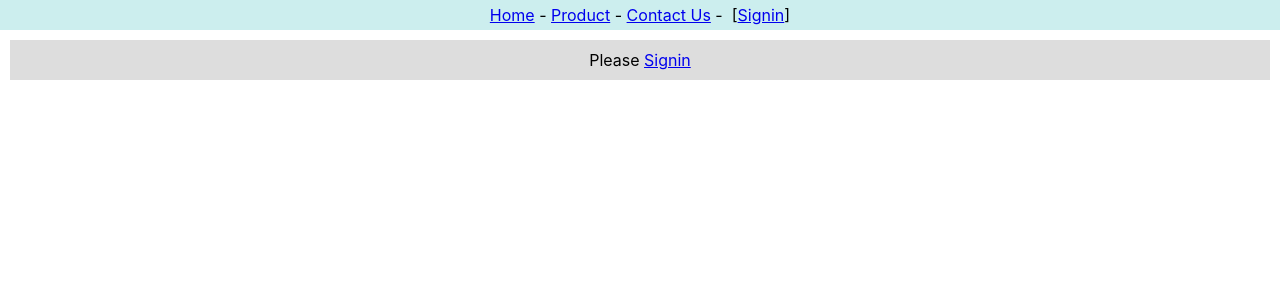
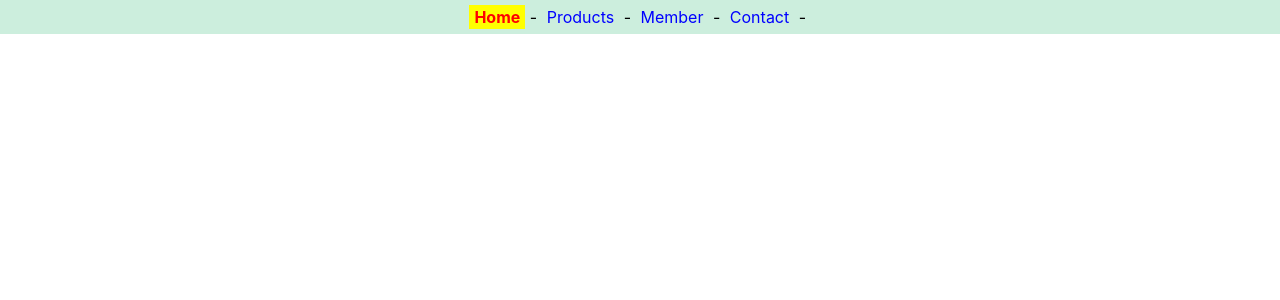
Before and after one commit to titipon71/app1, a React (Create React App) app: page / in a window 1280 px wide. Shown: the top 300 px of the page. Built offline with nearby package versions, Linux system fonts and the light colour scheme.

Commit message:
Add Navbar&Link

```diff
--- a/package.json
+++ b/package.json
@@ -9,6 +9,7 @@
     "@testing-library/user-event": "^13.5.0",
     "react": "^19.2.3",
     "react-dom": "^19.2.3",
+    "react-router-dom": "^7.13.0",
     "react-scripts": "5.0.1",
     "web-vitals": "^2.1.4"
   },
--- a/src/App.js
+++ b/src/App.js
@@ -1,13 +1,5 @@
-import React from "react";
-import { userContext } from './context'
-import Content2 from './context-content2'
-import Header2 from "./context-header2";
+import Router2 from "./router2";
+
 export default function App() {
-    let [user , setUser] = React.useState(null);
-    return (
-        <userContext.Provider value={[user, setUser]}>
-            <Header2 />
-            <Content2 />
-        </userContext.Provider>
-    );
+  return <Router2 />;
 }
--- /dev/null
+++ b/src/navlink.css
@@ -0,0 +1,20 @@
+.nav {
+    background-color: #ced;
+    padding: 7px;
+    text-align: center;
+}
+
+.menu {
+    /* For inactive status */
+    color: blue;
+    text-decoration: none;
+    padding: 2px 5px;
+}
+
+.active_menu {
+    /* For active status */
+    color: red;
+    background-color: yellow;
+    text-decoration: none;
+    padding: 2px 5px;
+}
--- /dev/null
+++ b/src/router2.js
@@ -0,0 +1,42 @@
+import { BrowserRouter, NavLink } from "react-router-dom";
+import "./navlink.css";
+
+export default function Router2() {
+  return (
+    <BrowserRouter>
+      <nav className="nav">
+        <NavLink
+          to="/"
+          className={({ isActive }) => (isActive ? "active_menu" : "menu")}
+          style={({ isActive }) => {
+            return { fontWeight: isActive ? "bold" : "" };
+          }}
+        >
+          Home
+        </NavLink>{" "}
+        -&nbsp;
+        <NavLink
+          to="/products"
+          className={({ isActive }) => (isActive ? "active_menu" : "menu")}
+        >
+          Products
+        </NavLink>{" "}
+        -&nbsp;
+        <NavLink
+          to="/member"
+          className={({ isActive }) => (isActive ? "active_menu" : "menu")}
+        >
+          Member
+        </NavLink>{" "}
+        -&nbsp;
+        <NavLink
+          to="/contact"
+          className={({ isActive }) => (isActive ? "active_menu" : "menu")}
+        >
+          Contact
+        </NavLink>{" "}
+        -&nbsp;
+      </nav>
+    </BrowserRouter>
+  );
+}
```
Also changed, not shown: 1 other file (tests, documents, lock files or other folders).
